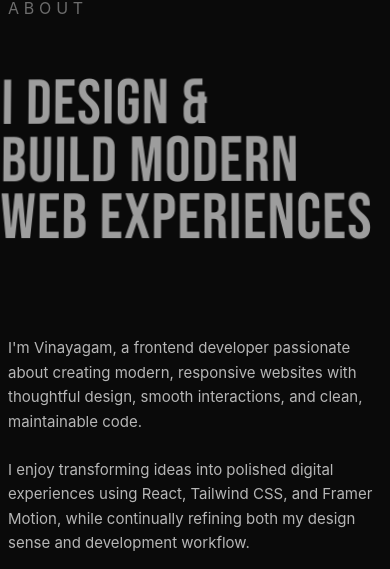
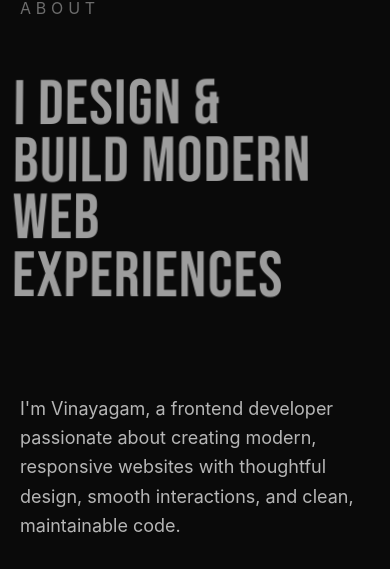
Before and after one commit to vinayagam29/Portfolio, a React (Vite) app: page / in a window 390 px wide. Shown: the part 3111-3680 px from the top of the page. Built offline with nearby package versions, Linux system fonts and the light colour scheme; the HTML template or start-up script is replaced by a standard one.

Commit message:
fixed bug

```diff
--- a/src/components/About.jsx
+++ b/src/components/About.jsx
@@ -28,7 +28,7 @@ function About() {
       ref={sectionRef}
       onMouseMove={handleMouseMove}
       onMouseLeave={handleMouseLeave}
-      className="bg-neutral-950 text-white py-32 px-2 md:px-10 relative"
+      className="bg-neutral-950 text-white py-32 px-5 md:px-10 relative"
     >
       {/* Section Label */}
       <div className="mb-16">
@@ -37,7 +37,7 @@ function About() {
         </p>
       </div>
 
-      <div className="grid lg:grid-cols-2 gap-20 items-start">
+      <div className="flex md:flex-row flex-col flex-wrap gap-20 items-start">
 
         {/* LEFT */}
         <motion.div
@@ -60,13 +60,13 @@ function About() {
           transition={{ duration: 0.9 }}
           className="max-w-xl "
         >
-          <p className="text-white/70 md:text-lg text-[15px] leading-relaxed">
+          <p className="text-white/70 text-lg leading-relaxed">
             I'm Vinayagam, a frontend developer passionate about creating
             modern, responsive websites with thoughtful design, smooth
             interactions, and clean, maintainable code.
           </p>
 
-          <p className="text-white/70 md:text-lg text-[15px] leading-relaxed mt-6">
+          <p className="text-white/70 text-lg leading-relaxed mt-6">
             I enjoy transforming ideas into polished digital experiences
             using React, Tailwind CSS, and Framer Motion, while continually
             refining both my design sense and development workflow.
--- a/src/index.css
+++ b/src/index.css
@@ -21,7 +21,7 @@
   display: inline-block;
   position: relative;
 
-  white-space: nowrap;
+  white-space: normal;
 
   user-select: none;
 
```
